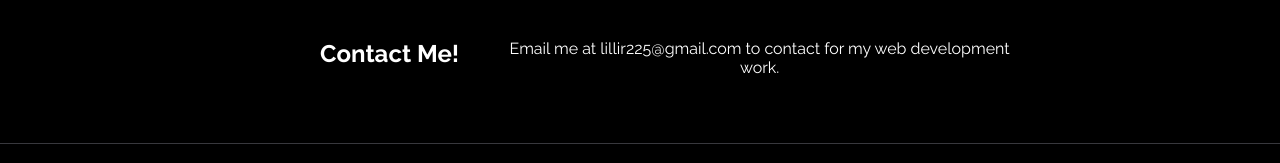
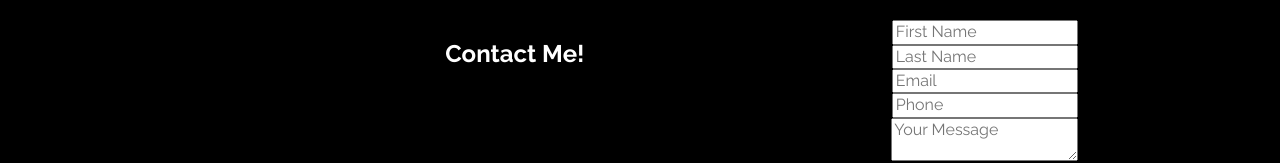
Before and after one commit to lillianrowe/portfolio-project-lillianrowe, a plain HTML site: page index.html in a window 1280 px wide. Shown: the part 785-948 px from the top of the page. Drawn offline with Linux system fonts and the light colour scheme.

Commit message:
Update index.html

```diff
--- a/index.html
+++ b/index.html
@@ -54,12 +54,32 @@
                 <p> </p>
             </div>
             <div class="grid-item">
-                <p>Email me at lillir225@gmail.com to contact for my web development work.</p>
-            </div><!-- end .contact-grid-item -->
-            <div class="grid-blank">
-                <p> </p>
+                <div class="container-contact">
+                    <section class="contact">
+                        <form class="contact-form" action="#" method="">
+                            <div class="name-first">
+                                <input type="text" name="firstname" placeholder="First Name">
+                            </div><!-- end .name-first-->
+                            <div class="name-last">
+                                <input type="text" name="lastname" placeholder="Last Name">
+                            </div><!-- end .name-last-->
+                            <div class="email">
+                                <input type="email" name="email" placeholder="Email">
+                            </div><!-- end .email-->
+                            <div class="phone">
+                                <input type="tel" name="phone" placeholder="Phone">
+                            </div><!-- end .phone-->
+                            <div class="message">
+                                <textarea name="question" placeholder="Your Message"></textarea>
+                            </div><!-- end .message-->
+                            <button>Submit</button>
+                        </form>
+                    </section><!-- end .contact-->
+                </div><!-- end .contact-grid-item -->
+                <div class="grid-blank">
+                    <p> </p>
+                </div>
             </div>
-        </div>
     </section><!-- end #contact-->
 
     <br>
```
